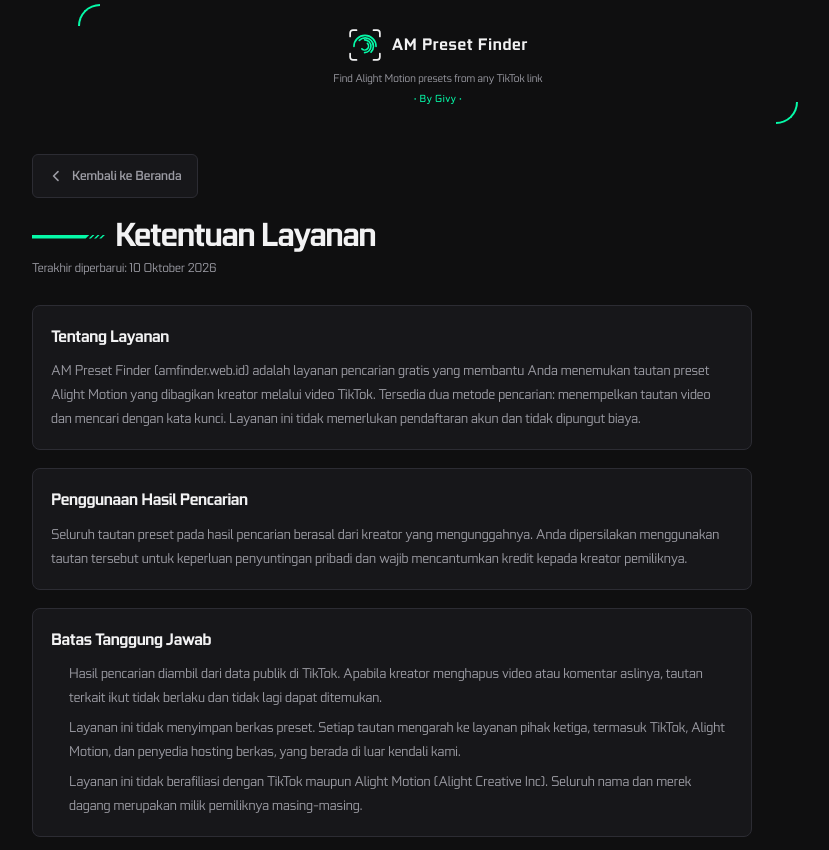
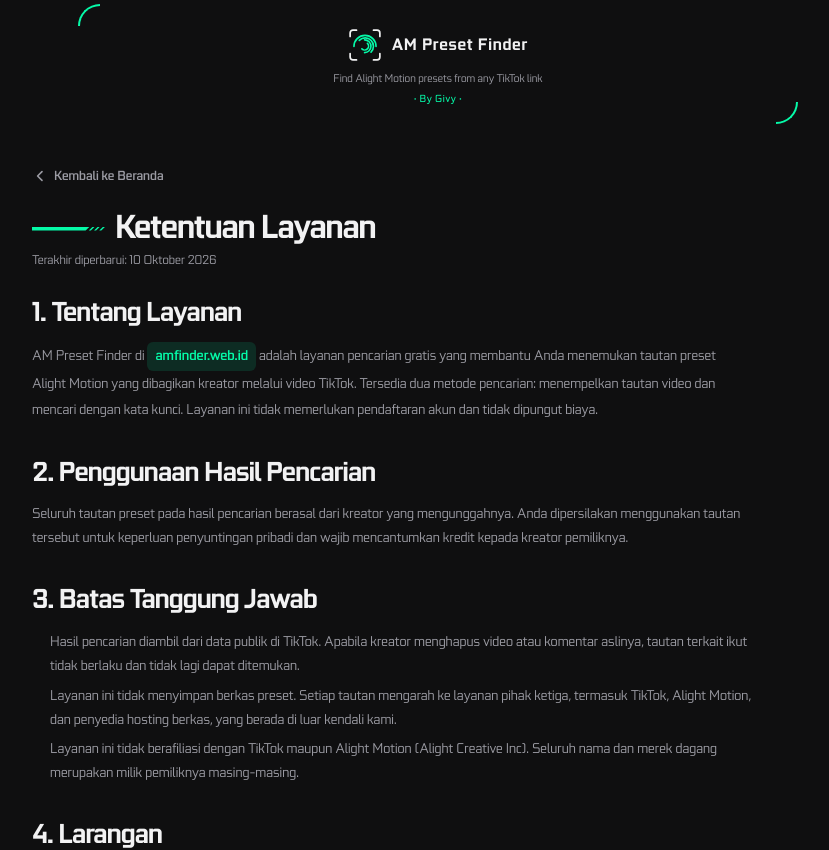
Before and after one commit to gipicihuy/am-finder, a Next.js app: page /terms in a window 1280 px wide. Shown: the top 850 px of the page, without its empty margins (202-1031 px from the left). Built offline with nearby package versions, Linux system fonts and the light colour scheme.

Commit message:
Legal: hapus container, judul terms bernomor, chip amfinder.web.id, modal tidak muncul lagi setelah dari /terms /privacy
Co-Authored-By: Claude Sonnet 5.5 <noreply@anthropic.com>
Claude-Session: https://claude.ai/code/session_01Ct5k71MEHh2xf6cASAcLrw

```diff
--- a/app/globals.css
+++ b/app/globals.css
@@ -1583,23 +1583,21 @@ a:focus-visible {
 .legal-back {
   display: inline-flex;
   align-items: center;
-  gap: 8px;
+  gap: 6px;
   min-height: 44px;
-  padding: 10px 15px;
-  margin-bottom: 20px;
-  background: var(--surface);
-  border: 1px solid var(--border);
-  border-radius: var(--radius-sm);
+  padding: 10px 0;
+  margin-bottom: 12px;
+  background: none;
+  border: 0;
   color: var(--muted);
   font-size: 13.5px;
   font-weight: 600;
   text-decoration: none;
-  transition: color 120ms ease, border-color 120ms ease;
+  transition: color 120ms ease;
 }
 
 .legal-back:hover {
   color: var(--accent);
-  border-color: var(--accent);
 }
 
 .legal-back:focus-visible {
@@ -1614,20 +1612,39 @@ a:focus-visible {
 }
 
 .legal-section {
-  margin-bottom: 18px;
-  padding: 18px;
-  background: var(--surface);
-  border: 1px solid var(--border);
-  border-radius: var(--radius);
+  margin-bottom: 34px;
 }
 
 .legal-section h2 {
-  margin: 0 0 10px;
+  margin: 0 0 12px;
   font-family: var(--font-display), var(--font-ui), system-ui, sans-serif;
-  font-size: 17px;
+  font-size: clamp(22px, 5.2vw, 28px);
   font-weight: 700;
-  letter-spacing: -0.02em;
-  color: var(--foreground);
+  letter-spacing: -0.03em;
+  line-height: 1.2;
+  color: var(--foreground);
+}
+
+.legal-section p.legal-intro,
+.legal-section .legal-site {
+  line-height: 1.8;
+}
+
+/* nama domain sebagai chip aksen, tautan ke beranda */
+.legal-site {
+  display: inline-block;
+  padding: 1px 8px;
+  border-radius: var(--radius-sm);
+  background: var(--accent-soft);
+  color: var(--accent);
+  font-weight: 600;
+  text-decoration: none;
+  transition: background 120ms ease;
+}
+
+.legal-section a.legal-site:hover {
+  background: rgba(5, 250, 168, 0.22);
+  text-decoration: none;
 }
 
 .legal-section p {
--- a/app/terms/page.tsx
+++ b/app/terms/page.tsx
@@ -43,18 +43,21 @@ export default function TermsPage() {
       <p className="legal-updated">Terakhir diperbarui: 10 Oktober 2026</p>
 
       <section className="legal-section">
-        <h2>Tentang Layanan</h2>
-        <p>
-          AM Preset Finder (amfinder.web.id) adalah layanan pencarian gratis yang
-          membantu Anda menemukan tautan preset Alight Motion yang dibagikan kreator
-          melalui video TikTok. Tersedia dua metode pencarian: menempelkan tautan video
-          dan mencari dengan kata kunci. Layanan ini tidak memerlukan pendaftaran akun
-          dan tidak dipungut biaya.
+        <h2>1. Tentang Layanan</h2>
+        <p className="legal-intro">
+          AM Preset Finder di{" "}
+          <Link className="legal-site" href="/">
+            amfinder.web.id
+          </Link>{" "}
+          adalah layanan pencarian gratis yang membantu Anda menemukan tautan preset
+          Alight Motion yang dibagikan kreator melalui video TikTok. Tersedia dua
+          metode pencarian: menempelkan tautan video dan mencari dengan kata kunci.
+          Layanan ini tidak memerlukan pendaftaran akun dan tidak dipungut biaya.
         </p>
       </section>
 
       <section className="legal-section">
-        <h2>Penggunaan Hasil Pencarian</h2>
+        <h2>2. Penggunaan Hasil Pencarian</h2>
         <p>
           Seluruh tautan preset pada hasil pencarian berasal dari kreator yang
           mengunggahnya. Anda dipersilakan menggunakan tautan tersebut untuk keperluan
@@ -63,7 +66,7 @@ export default function TermsPage() {
       </section>
 
       <section className="legal-section">
-        <h2>Batas Tanggung Jawab</h2>
+        <h2>3. Batas Tanggung Jawab</h2>
         <ul>
           <li>
             Hasil pencarian diambil dari data publik di TikTok. Apabila kreator
@@ -84,7 +87,7 @@ export default function TermsPage() {
       </section>
 
       <section className="legal-section">
-        <h2>Larangan</h2>
+        <h2>4. Larangan</h2>
         <p>
           Anda dilarang menggunakan layanan ini untuk spam, serangan terhadap server,
           atau pelanggaran hak pihak lain maupun ketentuan TikTok dan Alight Motion.
@@ -93,7 +96,7 @@ export default function TermsPage() {
       </section>
 
       <section className="legal-section">
-        <h2>Perubahan Ketentuan</h2>
+        <h2>5. Perubahan Ketentuan</h2>
         <p>
           Ketentuan ini dapat diubah sewaktu-waktu tanpa pemberitahuan sebelumnya.
           Tanggal pembaruan terakhir ditampilkan di bagian atas halaman.
@@ -101,7 +104,7 @@ export default function TermsPage() {
       </section>
 
       <section className="legal-section">
-        <h2>Kontak</h2>
+        <h2>6. Kontak</h2>
         <p>
           Pertanyaan mengenai ketentuan ini dapat disampaikan melalui pesan langsung di
           TikTok{" "}
--- a/components/SupportModal.tsx
+++ b/components/SupportModal.tsx
@@ -22,8 +22,13 @@ export function SupportModal() {
   const openedOnce = useRef(false);
 
   useEffect(() => {
+    // Layout tidak di-remount saat pindah halaman, jadi ref ini hidup selama
+    // satu page load. Muat ulang (refresh) baru mereset dan memunculkan modal lagi.
     if (SILENT_PATHS.has(pathname)) {
       setOpen(false);
+      // Mendarat langsung di /terms atau /privacy dihitung sebagai "sudah dilihat",
+      // supaya kembali ke beranda tidak memunculkan modal.
+      openedOnce.current = true;
       return;
     }
     if (!openedOnce.current) {
```
